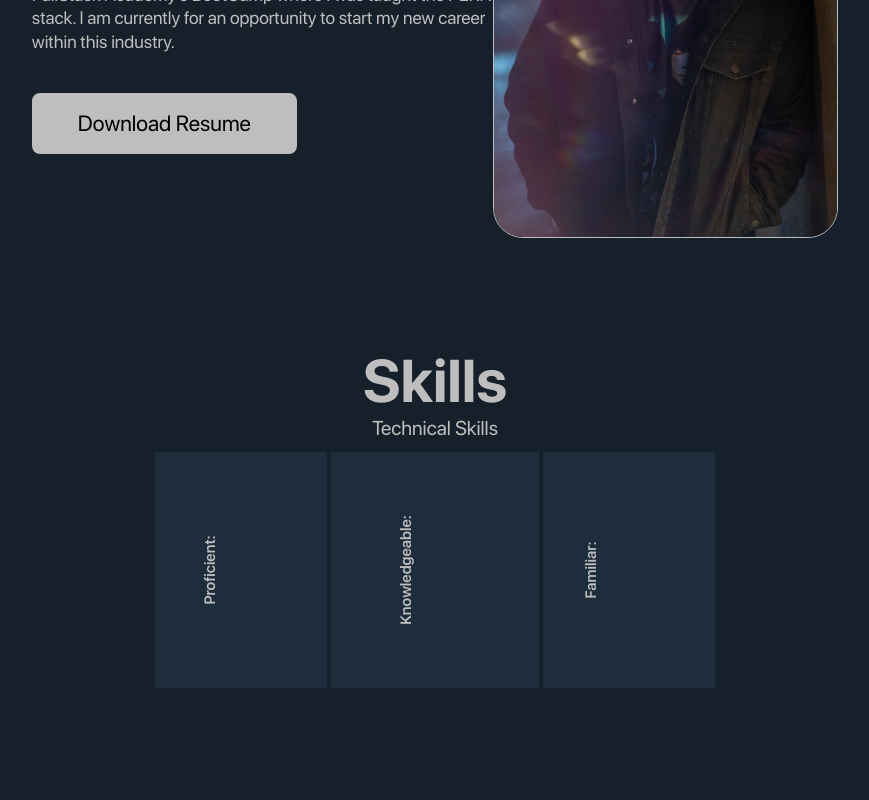
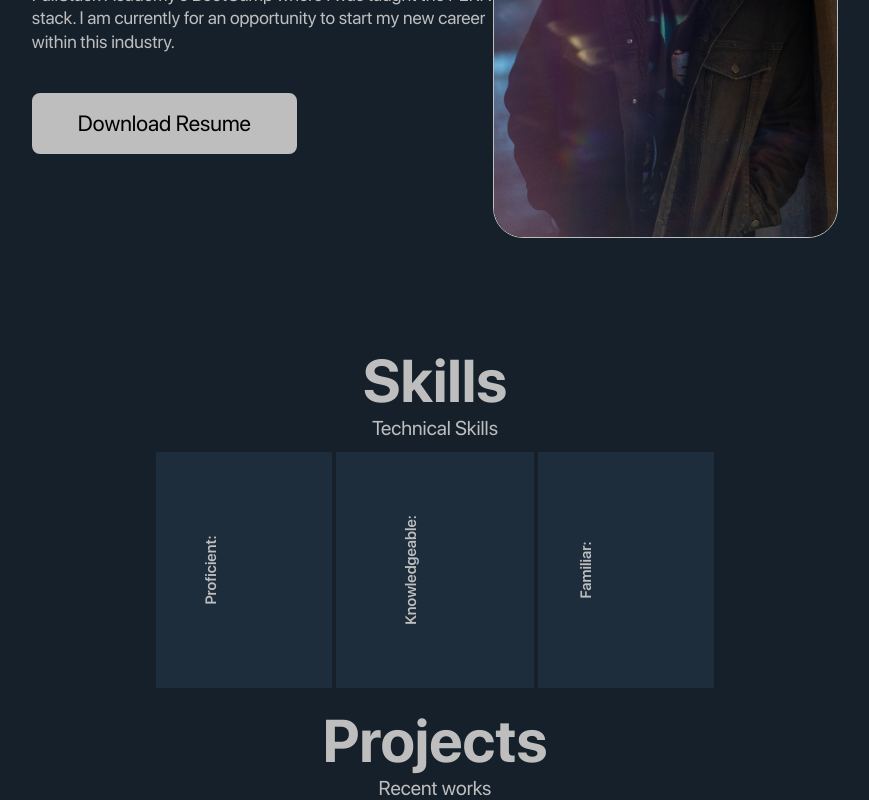
Before and after one commit to kthanesjesdapong/kt-portfolio, a React (Create React App) app: page / in a window 1280 px wide. Shown: the part 939-1739 px from the top of the page, without its empty margins (205-1074 px from the left). Before the commit the page ends 1639 px from the top, so only its background shows below. Built offline with nearby package versions, Linux system fonts and the light colour scheme.

Commit message:
experiencing error resolving swiper, pushing to save changes

```diff
--- a/package.json
+++ b/package.json
@@ -17,7 +17,7 @@
     "react-scripts": "4.0.3",
     "react-scroll": "^1.8.3",
     "styled-components": "^5.3.0",
-    "swiper": "^6.8.3",
+    "swiper": "^7.0.0",
     "web-vitals": "^1.0.1"
   },
   "scripts": {
--- a/src/Pages/Main.js
+++ b/src/Pages/Main.js
@@ -3,6 +3,7 @@
 import Home from '../components/Home';
 import AboutSection from '../components/AboutSection';
 import Skills from '../components/Skills';
+import Projects from '../components/Projects';
 
 export default function Main() {
   return (
@@ -11,6 +12,7 @@
       <Home />
       <AboutSection />
       <Skills />
+      <Projects />
     </div>
   );
 }
--- a/src/assets/data/skills.js
+++ b/src/assets/data/skills.js
@@ -19,11 +19,9 @@
     name: [
       `CSS`,
       `Expo`,
-      `TensorFlow.Js`,
       `AWS: Amplify`,
       `Cognito`,
       `DynamoDb`,
-      `Lambda`,
       `S3`,
       `Stripe`,
       `HTML 5`,
--- a/src/components/Navigation.js
+++ b/src/components/Navigation.js
@@ -1,19 +1,8 @@
-import React, { useEffect, useState } from 'react';
-import { ReactDOM } from 'react-dom';
+import React, { useState } from 'react';
 import styled from 'styled-components';
 import { MdClose, MdMenu } from 'react-icons/md';
-import Home from './Home';
-import AboutSec from './AboutSection';
-import {
-  Link,
-  DirectLink,
-  Element,
-  Events,
-  animateScroll as scroll,
-  scrollSpy,
-  scroller,
-} from 'react-scroll';
-import AboutSection from './AboutSection';
+
+import { Link, animateScroll as scroll } from 'react-scroll';
 
 const NavStyles = styled.nav`
   position: fixed;
@@ -171,7 +160,17 @@
           </Link>
         </li>
         <li>
-          <Link>Projects</Link>
+          <Link
+            to='projects'
+            spy={true}
+            smooth={true}
+            onClick={() => setShowNav(!showNav)}
+            role='button'
+            onKeyDown={() => setShowNav(!showNav)}
+            tabIndex={0}
+          >
+            Projects
+          </Link>
         </li>
         <li>
           <Link>Contact</Link>
--- /dev/null
+++ b/src/components/Projects.js
@@ -0,0 +1,12 @@
+import React from 'react';
+import styled from 'styled-components';
+import SectionTitle from './SectionTitle';
+import { Swiper, SwiperSlide } from 'swiper/react';
+
+export default function Projects() {
+  return (
+    <div className='container' id='projects'>
+      <SectionTitle heading='Projects' subheading='Recent works' />
+    </div>
+  );
+}
--- a/src/components/Skills.js
+++ b/src/components/Skills.js
@@ -1,6 +1,5 @@
 import React from 'react';
 import SectionTitle from './SectionTitle';
-import UilReact from '@iconscout/react-unicons/icons/uil-react';
 import Accordion from './Accordion';
 import styled from 'styled-components';
 
```
Also changed, not shown: src/components/Accordion.js (+0 -7 lines), 1 other file (tests, documents, lock files or other folders).
